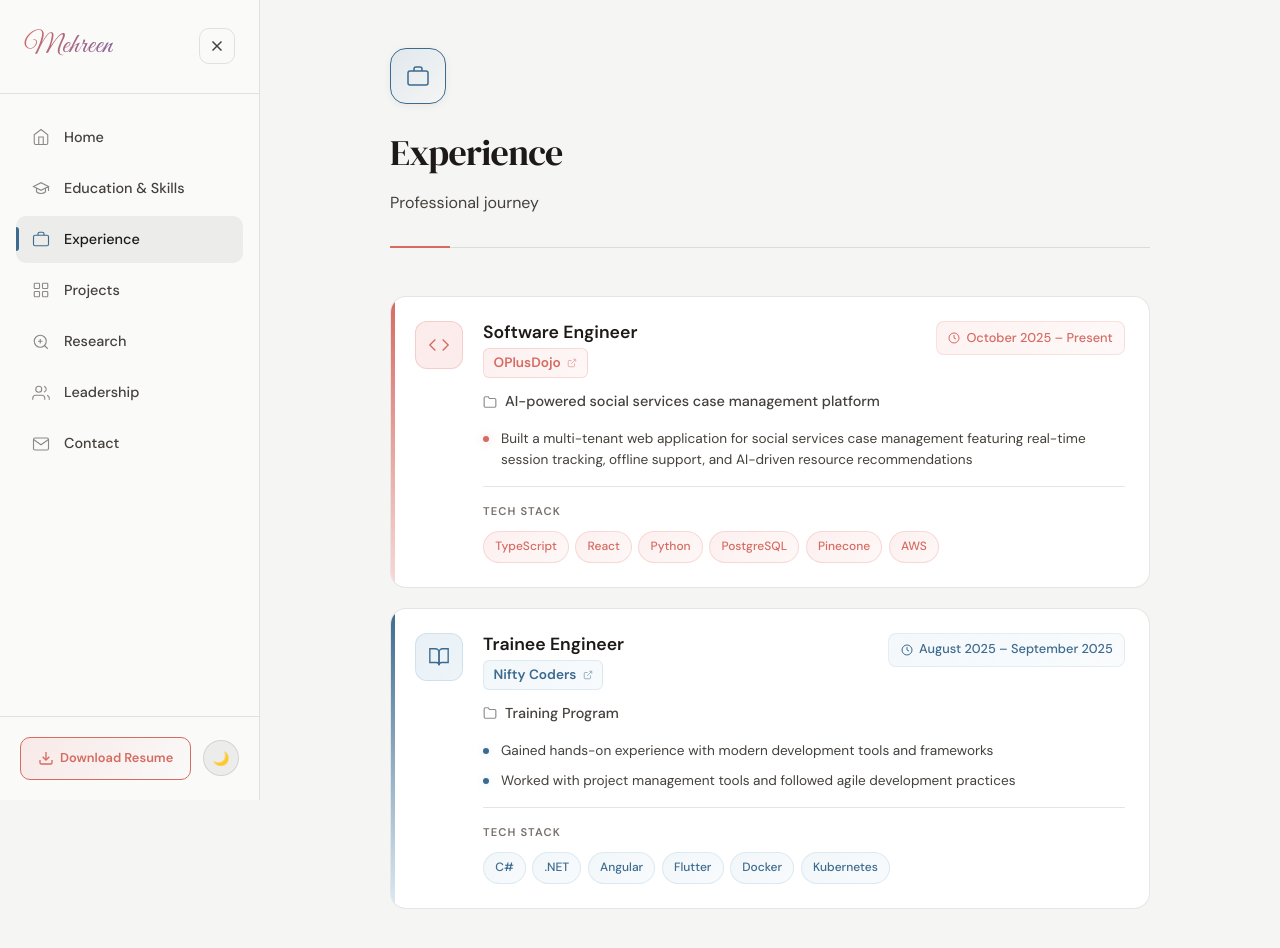
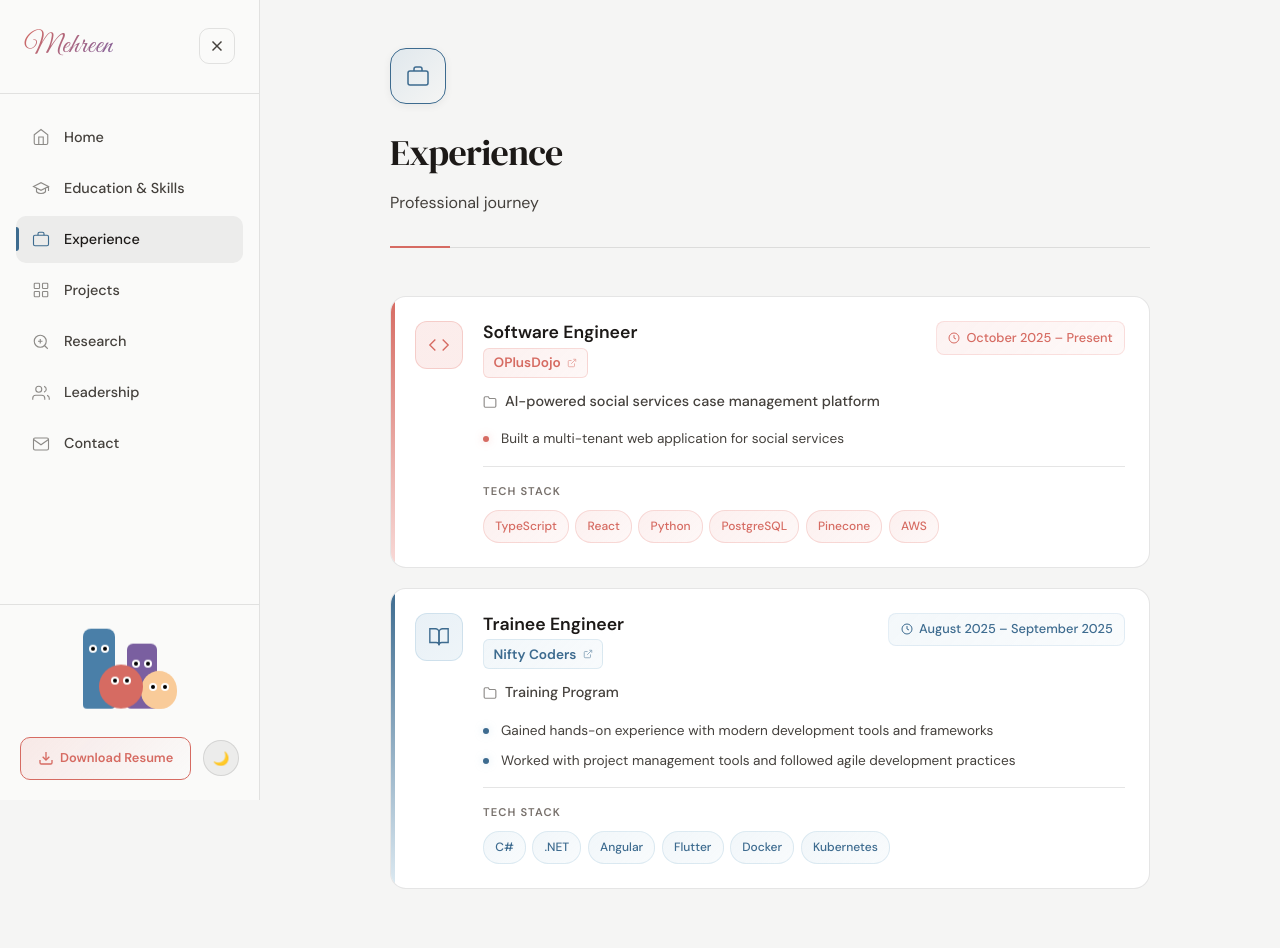
Before and after one commit to Mehreen-14/mehreen-14.github.io, a React (Vite) app in the folder client/: page /#/experience in a window 1280 px wide. Shown: the top 948 px of the page. Built offline with nearby package versions, Linux system fonts and the light colour scheme.

Commit message:
update sidebar and experience

```diff
--- a/client/src/components/Sidebar.css
+++ b/client/src/components/Sidebar.css
@@ -151,12 +151,20 @@
    FOOTER
    ======================================== */
 .sidebar-footer {
-  padding: 1.25rem;
+  padding: 1rem 1.25rem 1.25rem;
   border-top: 1px solid var(--border-color);
+  display: flex;
+  flex-direction: column;
+  align-items: center;
+  gap: 0.75rem;
+}
+
+.sidebar-footer-buttons {
   display: flex;
   flex-direction: row;
   align-items: center;
   gap: 0.75rem;
+  width: 100%;
 }
 
 .download-resume-btn {
@@ -235,3 +243,136 @@
     display: block;
   }
 }
+
+/* ========================================
+   CUTE MASCOT - RECTANGULAR SHAPES
+   ======================================== */
+.cute-mascot {
+  position: relative;
+  display: flex;
+  flex-direction: column;
+  align-items: center;
+  margin-bottom: 0.5rem;
+}
+
+.rect-mascot {
+  width: 100%;
+  padding: 0.5rem 0;
+}
+
+.mascot-speech {
+  position: absolute;
+  top: -25px;
+  left: 50%;
+  transform: translateX(-50%);
+  background: var(--coral);
+  color: white;
+  padding: 4px 10px;
+  border-radius: 12px;
+  font-size: 0.7rem;
+  font-weight: 600;
+  white-space: nowrap;
+  box-shadow: 0 2px 8px rgba(232, 132, 124, 0.4);
+  z-index: 10;
+}
+
+.mascot-speech::after {
+  content: '';
+  position: absolute;
+  bottom: -5px;
+  left: 50%;
+  transform: translateX(-50%);
+  border-left: 5px solid transparent;
+  border-right: 5px solid transparent;
+  border-top: 5px solid var(--coral);
+}
+
+/* Container for rectangular shapes */
+.rect-shapes-container {
+  position: relative;
+  width: 100%;
+  height: 80px;
+  display: flex;
+  align-items: flex-end;
+  justify-content: center;
+  padding: 0 0.25rem;
+}
+
+/* Individual rectangular shape - clean flat style */
+.rect-shape {
+  position: relative;
+  display: flex;
+  flex-direction: column;
+  align-items: center;
+  justify-content: flex-start;
+  padding-top: 12px;
+  cursor: pointer;
+  transition: transform 0.15s ease;
+  margin: 0 -8px; /* Overlap closely */
+}
+
+.rect-shape:hover {
+  z-index: 10 !important;
+}
+
+/* Color variants - website theme colors */
+.rect-shape--coral {
+  background: var(--coral);
+}
+
+.rect-shape--lavender {
+  background: var(--lavender);
+}
+
+.rect-shape--sky {
+  background: var(--sky);
+}
+
+.rect-shape--cream {
+  background: var(--cream);
+}
+
+/* Eyes container - simple style */
+.rect-eyes {
+  display: flex;
+  gap: 4px;
+}
+
+/* Eye position variants */
+.rect-eyes--high {
+  margin-top: 4px;
+}
+
+.rect-eyes--center {
+  margin-top: 0;
+}
+
+.rect-eye {
+  width: 8px;
+  height: 8px;
+  background: white;
+  border-radius: 50%;
+  display: flex;
+  align-items: center;
+  justify-content: center;
+  overflow: hidden;
+}
+
+.rect-pupil {
+  width: 4px;
+  height: 4px;
+  background: black;
+  border-radius: 50%;
+  transition: transform 0.06s ease-out;
+}
+
+/* Subtle idle animation */
+@keyframes rectIdle {
+  0%, 100% { transform: translateY(0); }
+  50% { transform: translateY(-2px); }
+}
+
+.rect-shape:nth-child(1) { animation: rectIdle 3s ease-in-out infinite; animation-delay: 0s; }
+.rect-shape:nth-child(2) { animation: rectIdle 2.5s ease-in-out infinite; animation-delay: 0.2s; }
+.rect-shape:nth-child(3) { animation: rectIdle 2.8s ease-in-out infinite; animation-delay: 0.4s; }
+.rect-shape:nth-child(4) { animation: rectIdle 2.6s ease-in-out infinite; animation-delay: 0.6s; }
--- a/client/src/components/Sidebar.jsx
+++ b/client/src/components/Sidebar.jsx
@@ -1,6 +1,113 @@
 import { NavLink } from 'react-router-dom'
 import { motion } from 'framer-motion'
+import { useState, useEffect, useRef } from 'react'
 import './Sidebar.css'
+
+function CuteMascot() {
+  const [eyePosition, setEyePosition] = useState({ x: 0, y: 0 })
+  const [isGreeting, setIsGreeting] = useState(true)
+  const mascotRef = useRef(null)
+
+  const shapes = [
+    { id: 1, color: 'sky', width: 32, height: 80, delay: 0, rounded: '8px 8px 4px 4px', zIndex: 2, eyePos: 'high' },
+    { id: 2, color: 'coral', width: 44, height: 44, delay: 0.08, rounded: '50%', zIndex: 4, eyePos: 'center' },
+    { id: 3, color: 'lavender', width: 30, height: 65, delay: 0.12, rounded: '6px 6px 4px 4px', zIndex: 3, eyePos: 'high' },
+    { id: 4, color: 'cream', width: 36, height: 38, delay: 0.16, rounded: '50% 50% 45% 45%', zIndex: 3, eyePos: 'center' },
+  ]
+
+  useEffect(() => {
+    const greetTimer = setTimeout(() => setIsGreeting(false), 2500)
+
+    const handleMouseMove = (e) => {
+      if (!mascotRef.current) return
+
+      const rect = mascotRef.current.getBoundingClientRect()
+      const mascotCenterX = rect.left + rect.width / 2
+      const mascotCenterY = rect.top + rect.height / 2
+
+      const deltaX = e.clientX - mascotCenterX
+      const deltaY = e.clientY - mascotCenterY
+
+      // Limit eye movement
+      const maxMove = 3
+      const distance = Math.sqrt(deltaX * deltaX + deltaY * deltaY)
+      const normalizedX = distance > 0 ? (deltaX / distance) * Math.min(distance / 50, 1) * maxMove : 0
+      const normalizedY = distance > 0 ? (deltaY / distance) * Math.min(distance / 50, 1) * maxMove : 0
+
+      setEyePosition({ x: normalizedX, y: normalizedY })
+    }
+
+    window.addEventListener('mousemove', handleMouseMove)
+    return () => {
+      window.removeEventListener('mousemove', handleMouseMove)
+      clearTimeout(greetTimer)
+    }
+  }, [])
+
+  return (
+    <div className="cute-mascot rect-mascot" ref={mascotRef}>
+      <motion.div
+        className="mascot-speech"
+        initial={{ opacity: 0, scale: 0, y: 10 }}
+        animate={{ opacity: isGreeting ? 1 : 0, scale: isGreeting ? 1 : 0, y: 0 }}
+        transition={{ duration: 0.3 }}
+      >
+        Hi! 👋
+      </motion.div>
+
+      <div className="rect-shapes-container">
+        {shapes.map((shape) => (
+          <motion.div
+            key={shape.id}
+            className={`rect-shape rect-shape--${shape.color}`}
+            style={{
+              width: shape.width,
+              height: shape.height,
+              borderRadius: shape.rounded,
+              zIndex: shape.zIndex,
+            }}
+            initial={{ opacity: 0, y: 20, scale: 0.5 }}
+            animate={{
+              opacity: 1,
+              y: 0,
+              scale: 1,
+            }}
+            transition={{
+              delay: shape.delay,
+              duration: 0.4,
+              type: "spring",
+              stiffness: 200
+            }}
+            whileHover={{
+              scale: 1.05,
+              y: -3,
+              transition: { duration: 0.15 }
+            }}
+          >
+            <div className={`rect-eyes rect-eyes--${shape.eyePos}`}>
+              <div className="rect-eye">
+                <div
+                  className="rect-pupil"
+                  style={{
+                    transform: `translate(${eyePosition.x}px, ${eyePosition.y}px)`
+                  }}
+                />
+              </div>
+              <div className="rect-eye">
+                <div
+                  className="rect-pupil"
+                  style={{
+                    transform: `translate(${eyePosition.x}px, ${eyePosition.y}px)`
+                  }}
+                />
+              </div>
+            </div>
+          </motion.div>
+        ))}
+      </div>
+    </div>
+  )
+}
 
 const navItems = [
   {
@@ -89,6 +196,8 @@ function Sidebar({ isOpen, onClose, onHide, theme, toggleTheme }) {
         </nav>
 
         <div className="sidebar-footer">
+          <CuteMascot />
+          <div className="sidebar-footer-buttons">
             <a
               href="/resume/mtm_resume.pdf"
               download="Mehreen_Tabassum_Maliha_Resume.pdf"
@@ -105,6 +214,7 @@ function Sidebar({ isOpen, onClose, onHide, theme, toggleTheme }) {
               {theme === 'dark' ? '☀️' : '🌙'}
             </button>
           </div>
+        </div>
       </aside>
     </>
   )
--- a/client/src/pages/Experience.jsx
+++ b/client/src/pages/Experience.jsx
@@ -11,7 +11,7 @@ const experienceData = [
     color: "coral",
     icon: "code",
     highlights: [
-      "Built a multi-tenant web application for social services case management featuring real-time session tracking, offline support, and AI-driven resource recommendations"
+      "Built a multi-tenant web application for social services"
     ],
     techStack: ["TypeScript", "React", "Python", "PostgreSQL", "Pinecone", "AWS"]
   },
```
Lines whose indentation alone changed are shown as unchanged.
